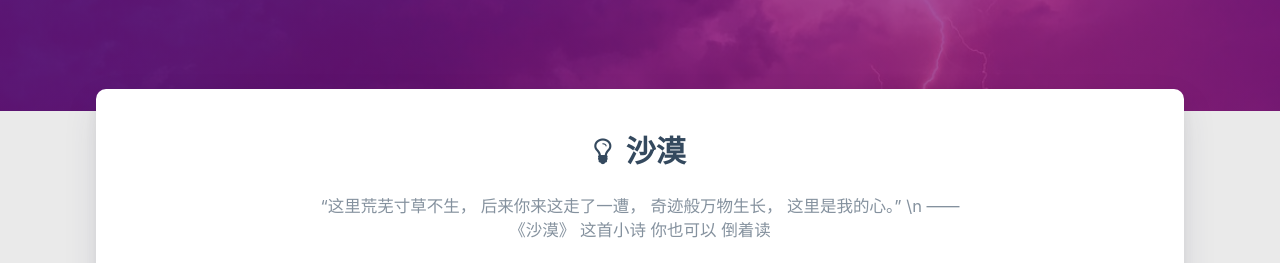
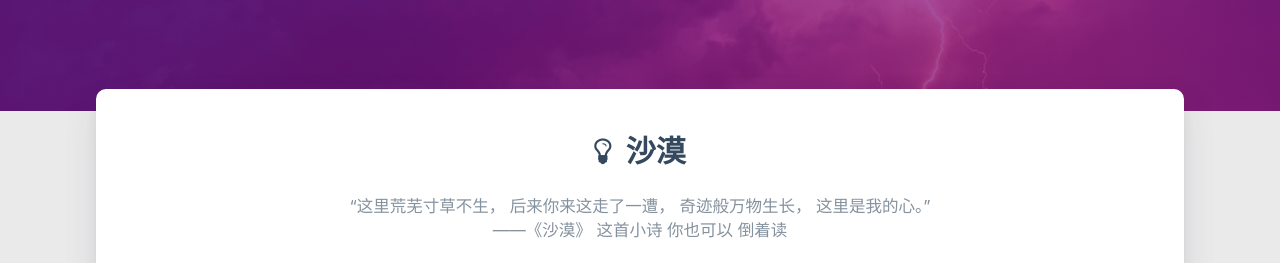
Before and after one commit to LuoJianxun/luojianxun.github.io, a plain HTML site: page index.html in a window 1280 px wide. Shown: the part 689-952 px from the top of the page. Drawn offline with Linux system fonts and the light colour scheme; some packages are replaced by stand-ins of ours; no server answers; a script that the page names is missing.

Commit message:
Site updated: 2019-07-16 13:13:47

```diff
--- a/index.html
+++ b/index.html
@@ -418,7 +418,7 @@ $(function () {
 
     <div class="row">
         <div class="col l8 offset-l2 m10 offset-m1 s10 offset-s1 center-align text">
-            “这里荒芜寸草不生， 后来你来这走了一遭， 奇迹般万物生长， 这里是我的心。” \n ——《沙漠》 这首小诗 你也可以 倒着读
+            “这里荒芜寸草不生， 后来你来这走了一遭， 奇迹般万物生长， 这里是我的心。” <br> ——《沙漠》 这首小诗 你也可以 倒着读
         </div>
     </div>
 </div>
```
